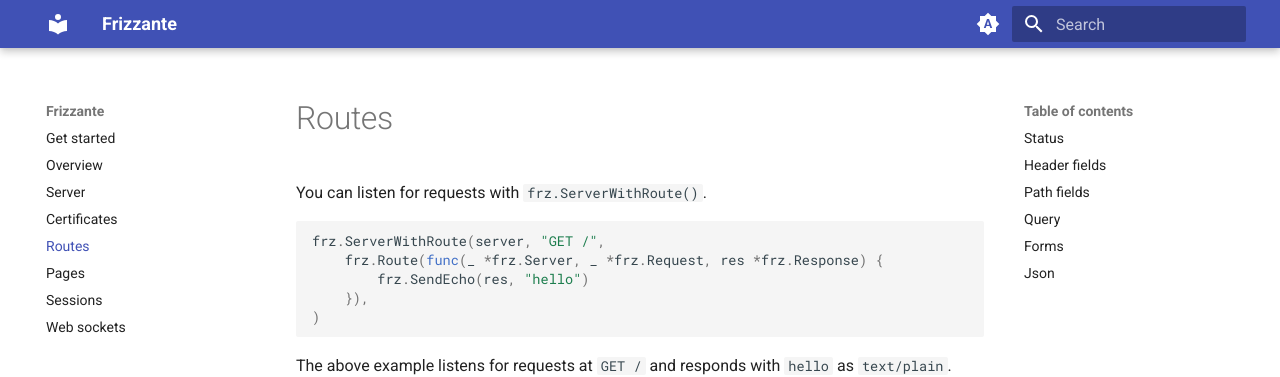
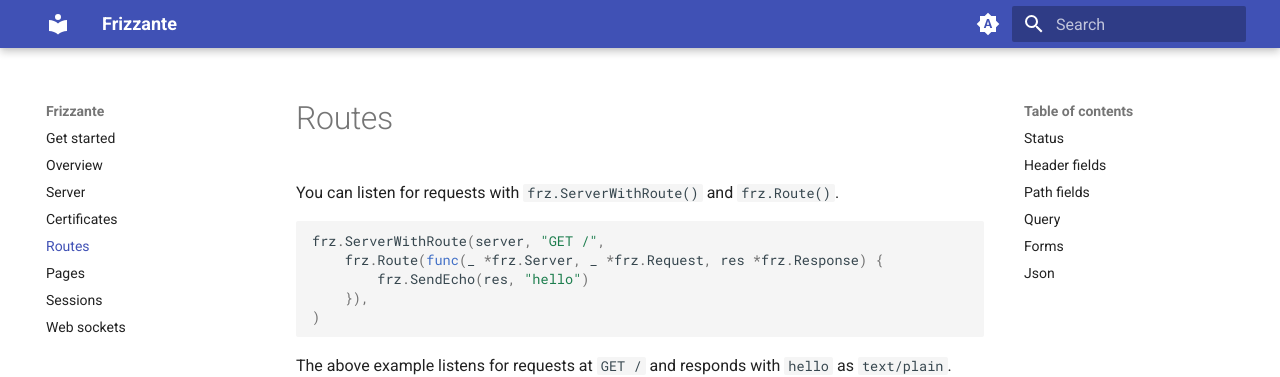
Before and after one commit to razshare/frizzante-docs, an MkDocs documentation site: the page built from docs/routes.md, in a window 1280 px wide and 900 px high. Shown: the top 377 px of the window. Built offline with MkDocs 1.6.1 and Material for MkDocs 9.7.7, drawn with Linux system fonts in a browser that asks for light colours.

Commit message:
chore(pages,routes): updating to 0.13.0 api.

````diff
--- a/docs/routes.md
+++ b/docs/routes.md
@@ -1,4 +1,4 @@
-You can listen for requests with `frz.ServerWithRoute()`.
+You can listen for requests with `frz.ServerWithRoute()` and `frz.Route()`.
 
 ```go
 frz.ServerWithRoute(server, "GET /",
````
